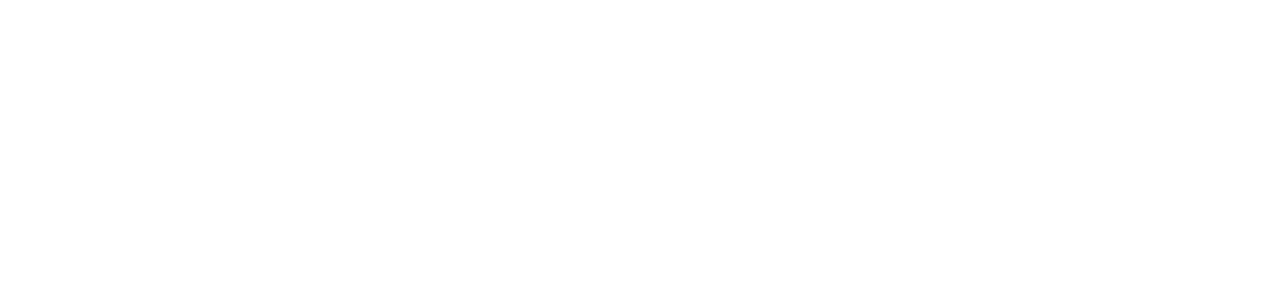
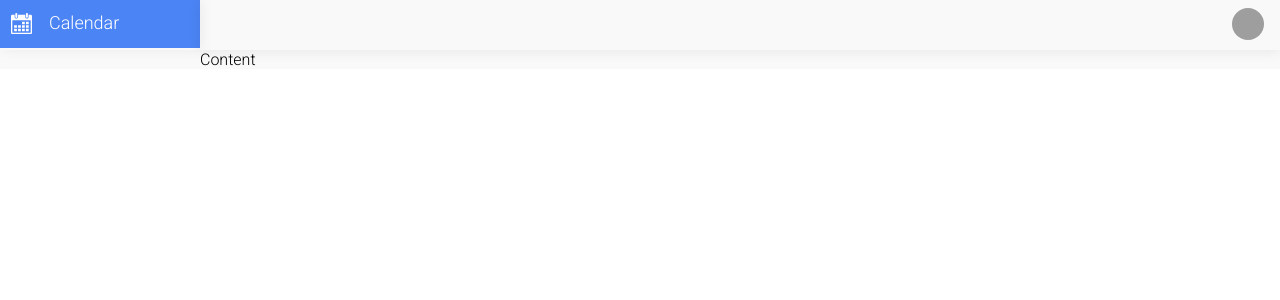
Before and after one commit to UmidaImerova/megaLab-calendar, a React (Create React App) app: page /admin in a window 1280 px wide. Before the commit this address had no page. Shown: the top 300 px of the page. Built offline with nearby package versions, Linux system fonts and the light colour scheme; grey boxes are pictures that could not be loaded.

Commit message:
feat: create admin page

```diff
--- a/src/App.js
+++ b/src/App.js
@@ -1,6 +1,6 @@
 import React from 'react'
 import { Routes, Route } from 'react-router-dom'
-import { LoginPage, LoginPageFull, AuthPage, Profile, ForgotPassword } from './Pages'
+import { LoginPage, LoginPageFull, AuthPage, Profile, ForgotPassword, AdminPage } from './Pages'
 
 function App() {
   return (
@@ -11,6 +11,7 @@
         <Route path="/authorisation" element={<AuthPage />} />
         <Route path="/password" element={<ForgotPassword />} />
         <Route path="/profile" element={<Profile />} />
+        <Route path="/admin" element={<AdminPage />} />
       </Routes>
     </>
   )
--- /dev/null
+++ b/src/Pages/Admin/AdminPage.jsx
@@ -0,0 +1,24 @@
+import React from 'react'
+import { Avatar } from '@mui/material'
+import s from './adminPageStyle.module.scss'
+import Logo from '../../components/Logo/Logo'
+
+function AdminPage() {
+  return (
+    <div className={s.profileWrapper}>
+      <div className={s.sidebar}>
+        <Logo />
+      </div>
+      <div className={s.header}>
+        <Avatar
+          sx={{ width: 32, height: 32, m: 1, mr: 2 }}
+          alt="Remy Sharp"
+          src="/broken-image.jpg"
+        />
+      </div>
+      <div className={s.content}>Content</div>
+    </div>
+  )
+}
+
+export default AdminPage
--- /dev/null
+++ b/src/Pages/Admin/adminPageStyle.module.scss
@@ -0,0 +1,32 @@
+.profileWrapper {
+    position: relative;
+    width: 100%;
+    max-height: 100vh;
+    display: grid;
+    grid-template-columns: 200px 1fr;
+    grid-template-rows: 50px 1fr;
+    grid-template-areas:
+        'sidebar header'
+        'sidebar content'
+    ;
+    background: #F9F9F9;
+
+    .sidebar {
+        grid-area: 'sidebar';
+        box-shadow: 2px 0px 12px rgba(0, 0, 0, 0.06);
+    }
+
+    .header {
+        grid-area: header;
+        display: flex;
+        justify-content: flex-end;
+        box-shadow: 0px 2px 12px rgba(0, 0, 0, 0.07);
+    }
+
+    .content {
+        grid-area: content;
+        max-height: fit-content;
+
+        overflow: scroll;
+    }
+}
--- a/src/Pages/Login/AuthPage.jsx
+++ b/src/Pages/Login/AuthPage.jsx
@@ -1,6 +1,6 @@
 import React, { useState } from 'react'
 import { Visibility, VisibilityOff } from '@mui/icons-material'
-import { Link } from 'react-router-dom'
+import { Link, Navigate, useNavigate } from 'react-router-dom'
 import style from './LoginPageStyle.module.scss'
 import calendar from './assets/Calendar.png'
 
@@ -9,6 +9,11 @@
   const [password, setPassword] = useState('')
   const [showPassword, setShowPassword] = useState(false)
   const [isDisabledBtn, setDisabledBtn] = useState(true)
+  /* admin user */
+  const admin = {
+    login: 'ddd@mail.ru',
+    password: '111',
+  }
   /* form control */
   function handleSubmit(e) {
     e.preventDefault()
@@ -41,9 +46,15 @@
     setShowPassword(!showPassword)
   }
   /* send info to server */
-  const confirmBtn = () => {
-    // eslint-disable-next-line no-console
-    console.log({ email }, { password })
+  const navigate = useNavigate()
+  const confirmBtn = (event) => {
+    event.preventDefault()
+    if (email === admin.login && password === admin.password) {
+      navigate('/admin', { replace: true })
+    } else {
+      // eslint-disable-next-line no-console
+      console.log({ email }, { password })
+    }
   }
 
   return (
--- a/src/Pages/Profile/Profile.jsx
+++ b/src/Pages/Profile/Profile.jsx
@@ -59,28 +59,24 @@
   /* handle button previous and next period  */
   const handlePrevPeriod = () => {
     if (selectPeriod === 'day') {
-      setValue(value.subtract(1, 'day'))
+      setValue((prev) => prev.clone().subtract(1, 'day'))
     }
     if (selectPeriod === 'week') {
-      // eslint-disable-next-line no-console
-      console.log('click prev week')
+      setValue((prev) => prev.clone().subtract(1, 'week'))
     }
     if (selectPeriod === 'month') {
-      // eslint-disable-next-line no-console
-      console.log('click prev mont')
+      setValue((prev) => prev.clone().subtract(1, 'month'))
     }
   }
   const handleNextPeriod = () => {
     if (selectPeriod === 'day') {
-      setValue(value.add(1, 'day'))
+      setValue((prev) => prev.clone().add(1, 'day'))
     }
     if (selectPeriod === 'week') {
-      // eslint-disable-next-line no-console
-      console.log('click next week')
+      setValue((prev) => prev.clone().add(1, 'week'))
     }
     if (selectPeriod === 'month') {
-      // eslint-disable-next-line no-console
-      console.log('click next mont')
+      setValue((prev) => prev.clone().add(1, 'month'))
     }
   }
   return (
--- a/src/Pages/Profile/profileStyle.module.scss
+++ b/src/Pages/Profile/profileStyle.module.scss
@@ -21,6 +21,7 @@
     background: #F9F9F9;
 
     .sidebar {
+        grid-area: sidebar;
         box-shadow: 2px 0px 12px rgba(0, 0, 0, 0.06);
 
         .newEvenetBtn {
--- a/src/Pages/index.js
+++ b/src/Pages/index.js
@@ -3,5 +3,6 @@
 import AuthPage from './Login/AuthPage'
 import Profile from './Profile/Profile'
 import ForgotPassword from './Login/ForgotPassword'
+import AdminPage from './Admin/AdminPage'
 
-export { LoginPage, LoginPageFull, AuthPage, Profile, ForgotPassword }
+export { LoginPage, LoginPageFull, AuthPage, Profile, ForgotPassword, AdminPage }
--- a/src/components/Calendar/Month/MonthSheet.jsx
+++ b/src/components/Calendar/Month/MonthSheet.jsx
@@ -3,15 +3,17 @@
 import 'moment/min/locales'
 import s from './monthStyle.module.scss'
 
-function MonthSheet() {
+function MonthSheet(calendarValue) {
   /* localisation for labrary moment js */
   moment.locale('ru')
+  /* recive data from parent as props */
+  const value = calendarValue.calendarValue
   /* create calendar */
   /* шапка по дням недели */
   const weekDays = ['Пн', 'Вт', 'Ср', 'Чт', 'Пт', 'Сб', 'Вс']
   /* В сетке месяца может быть максимально 6 недель по 7 дней = 42 элемента */
   /* start of calenndar */
-  const startDay = moment().startOf('month').startOf('week')
+  const startDay = value.clone().startOf('month').startOf('week')
   const day = startDay.clone().subtract(1, 'day')
   const daysArray = [...Array(42)].map(() => day.add(1, 'day').clone())
   const isCurrentDay = (day) => moment().isSame(day, 'day')
```
